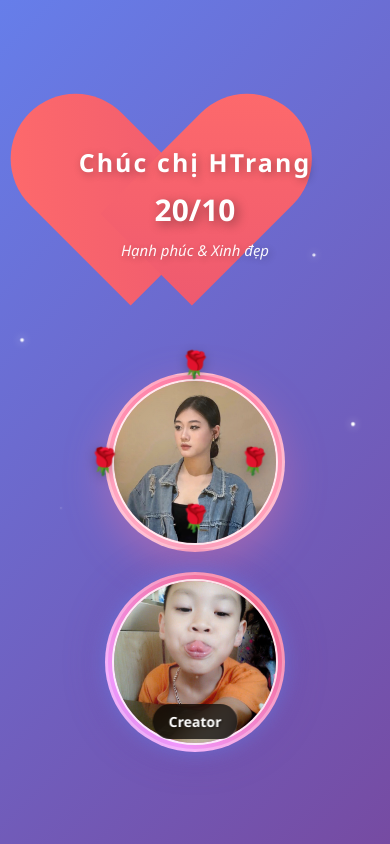
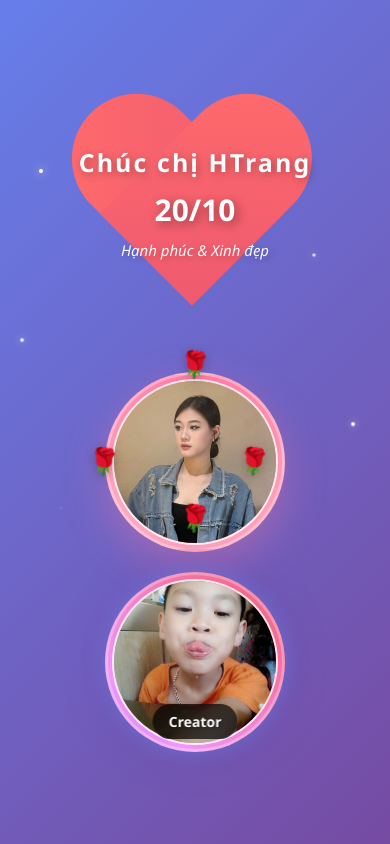
Before and after one commit to haduyyy0709/htrangcute, a website: page display.html in a window 390 px wide. Drawn offline with Linux system fonts and the light colour scheme.

Commit message:
Add mobile CSS rule: heart::before left: 122px for screens max-width 480px

```diff
--- a/display.html
+++ b/display.html
@@ -311,7 +311,7 @@
         @media (max-width: 480px) {
             .heart { width: 250px; height: 250px; }
             .heart::before, .heart::after { width: 125px; height: 200px; }
-            .heart::before { left: 62.5px; }
+            .heart::before { left: 122px; }
             .message h1 { font-size: 1.5rem; }
             .message h2 { font-size: 1.8rem; }
             .message p { font-size: 0.9rem; }
```
